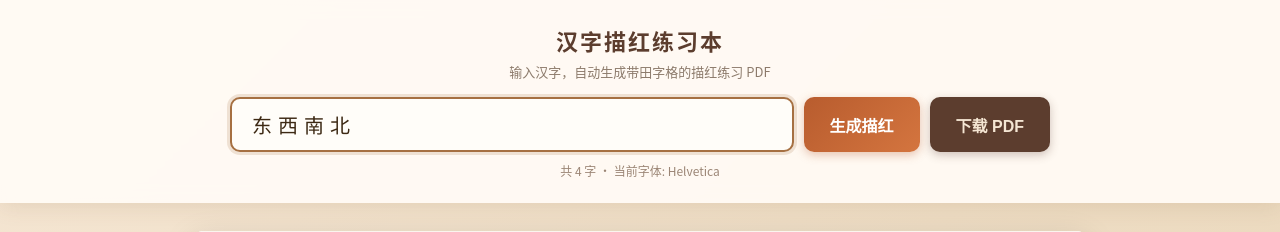
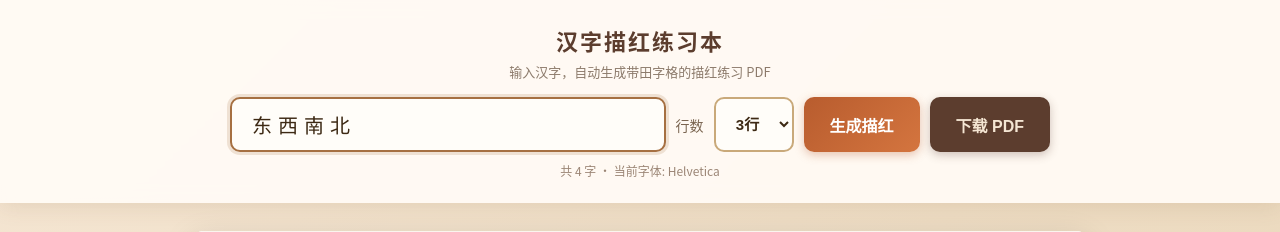
Before and after one commit to lynnhome/chinese-pdf-viewer, a Flask app: page / in a window 1280 px wide. Shown: the top 232 px of the page. Run offline with Flask 3, Linux system fonts and the light colour scheme.

Commit message:
feat: 用户可选择每个字的行数 (1~12)

```diff
--- a/app.py
+++ b/app.py
@@ -676,7 +676,7 @@ MARGIN_BOT  = 12 * mm
 BLOCK_GAP   = 4 * mm    # 字间间距
 CELL        = 18 * mm   # 单格边长
 CELLS_ROW   = 10        # 每行格数（2描红+2自写+2描红+2自写+1描红+1自写）
-CELLS_COL   = 3         # 行数
+CELLS_COL   = 3         # 默认行数（会被 rows 参数覆盖）
 GRID_W      = CELLS_ROW * CELL   # 180 mm
 BLOCK_W     = GRID_W             # 180 mm（无左栏）
 BLOCK_H     = CELLS_COL * CELL   # 54 mm
@@ -711,18 +711,19 @@ def draw_tianzi(c, x, y, size, char=None, char_color=None, show_mizi=True):
         c.drawCentredString(x + size / 2, cy, char)
 
 
-def draw_char_block(c, x, y, char, stroke_count, stroke_names):
+def draw_char_block(c, x, y, char, stroke_count, stroke_names, cells_col: int = 3):
     """
     在 (x, y) 处画一个完整的描红区块。
-    左栏: 笔画数(大) + 笔顺名(小)
-    右侧: 3 行 × (3 描红 + 3 自写)
+    右侧: cells_col 行 × 10 格 (2描红+2自写+2描红+2自写+1描红+1自写)
     """
+    block_h = cells_col * CELL
+
     # 区块背景
     c.setFillColor(HexColor("#FFFBF5"))
-    c.roundRect(x, y, BLOCK_W, BLOCK_H, 3 * mm, fill=1, stroke=0)
+    c.roundRect(x, y, BLOCK_W, block_h, 3 * mm, fill=1, stroke=0)
     c.setStrokeColor(COLOR_BORDER)
     c.setLineWidth(0.4)
-    c.roundRect(x, y, BLOCK_W, BLOCK_H, 3 * mm, fill=0, stroke=1)
+    c.roundRect(x, y, BLOCK_W, block_h, 3 * mm, fill=0, stroke=1)
 
     # ---- 右侧网格 ----
     # 10 格一组: 2描红 + 2自写 + 2描红 + 2自写 + 1描红 + 1自写
@@ -730,21 +731,25 @@ def draw_char_block(c, x, y, char, stroke_count, stroke_names):
     TRACE_COLS = {0, 1, 4, 5, 8}
     gx = x
     gy = y
-    for row in range(CELLS_COL):
+    for row in range(cells_col):
         for col in range(CELLS_ROW):
             cx = gx + col * CELL
-            cy = gy + (CELLS_COL - 1 - row) * CELL
+            cy = gy + (cells_col - 1 - row) * CELL
             if col in TRACE_COLS:
                 draw_tianzi(c, cx, cy, CELL, char, COLOR_CHAR, show_mizi=True)
             else:
                 draw_tianzi(c, cx, cy, CELL, None, None, show_mizi=True)
 
 
-def generate_pdf(text: str) -> io.BytesIO:
-    """生成描红练习 PDF。"""
+def generate_pdf(text: str, rows: int = 3) -> io.BytesIO:
+    """生成描红练习 PDF。rows: 每个字的行数 (1~12)。"""
     chars = [ch for ch in text.strip() if ch.strip()]
     if not chars:
         chars = [" "]
+
+    # 根据行数动态计算区块高度
+    cells_col = max(1, min(12, rows))
+    block_h = cells_col * CELL
 
     buf = io.BytesIO()
     c = canvas.Canvas(buf, pagesize=A4)
@@ -757,7 +762,7 @@ def generate_pdf(text: str) -> io.BytesIO:
     # 每行放几个字
     per_row = max(1, int((usable_w + BLOCK_GAP) / (BLOCK_W + BLOCK_GAP)))
     # 每列放几个字
-    per_col = max(1, int((usable_h + BLOCK_GAP) / (BLOCK_H + BLOCK_GAP)))
+    per_col = max(1, int((usable_h + BLOCK_GAP) / (block_h + BLOCK_GAP)))
     per_page = per_row * per_col
 
     idx = 0
@@ -777,9 +782,9 @@ def generate_pdf(text: str) -> io.BytesIO:
             row = i // per_row
             col = i % per_row
             bx = MARGIN_X + col * (BLOCK_W + BLOCK_GAP)
-            by = page_h - MARGIN_TOP - 8 * mm - (row + 1) * (BLOCK_H + BLOCK_GAP)
+            by = page_h - MARGIN_TOP - 8 * mm - (row + 1) * (block_h + BLOCK_GAP)
             ch = chars[idx]
-            draw_char_block(c, bx, by, ch, get_stroke_count(ch), get_progressive_forms(ch))
+            draw_char_block(c, bx, by, ch, get_stroke_count(ch), get_progressive_forms(ch), cells_col=cells_col)
             idx += 1
 
         c.showPage()
@@ -840,7 +845,8 @@ def serve_pdf():
     text = request.args.get("text", "").strip()
     if not text:
         abort(400, "缺少 text 参数")
-    buf = generate_pdf(text)
+    rows = _parse_rows(request.args.get("rows", "3"))
+    buf = generate_pdf(text, rows=rows)
     return send_file(buf, mimetype="application/pdf",
                      download_name="hongzi.pdf", as_attachment=False)
 
@@ -850,9 +856,19 @@ def download_pdf():
     text = request.args.get("text", "").strip()
     if not text:
         abort(400, "缺少 text 参数")
-    buf = generate_pdf(text)
+    rows = _parse_rows(request.args.get("rows", "3"))
+    buf = generate_pdf(text, rows=rows)
     return send_file(buf, mimetype="application/pdf",
                      download_name="汉字描红练习.pdf", as_attachment=True)
+
+
+def _parse_rows(value: str) -> int:
+    """解析行数参数，限制在 1~12。"""
+    try:
+        n = int(value)
+    except (TypeError, ValueError):
+        return 3
+    return max(1, min(12, n))
 
 
 # ---------------------------------------------------------------------------
--- a/templates/index.html
+++ b/templates/index.html
@@ -80,6 +80,30 @@
             border-radius: 10px;
             cursor: pointer;
             transition: transform .12s, box-shadow .2s, background .2s;
+            white-space: nowrap;
+        }
+
+        .rows-select {
+            padding: 14px 12px;
+            font-size: 15px;
+            font-weight: 600;
+            border: 2px solid #c9a97a;
+            border-radius: 10px;
+            background: #fffdf9;
+            color: #3d2914;
+            cursor: pointer;
+            outline: none;
+            min-width: 80px;
+            text-align: center;
+        }
+        .rows-select:focus {
+            border-color: #a67042;
+            box-shadow: 0 0 0 3px rgba(166, 112, 66, 0.18);
+        }
+        .rows-label {
+            font-size: 14px;
+            color: #7a6450;
+            align-self: center;
             white-space: nowrap;
         }
         .btn:active { transform: scale(0.97); }
@@ -174,6 +198,21 @@
                     autocomplete="off"
                     autofocus
                 >
+                <span class="rows-label">行数</span>
+                <select class="rows-select" id="rows-select" title="每个字的行数">
+                    <option value="1">1行</option>
+                    <option value="2">2行</option>
+                    <option value="3" selected>3行</option>
+                    <option value="4">4行</option>
+                    <option value="5">5行</option>
+                    <option value="6">6行</option>
+                    <option value="7">7行</option>
+                    <option value="8">8行</option>
+                    <option value="9">9行</option>
+                    <option value="10">10行</option>
+                    <option value="11">11行</option>
+                    <option value="12">12行</option>
+                </select>
                 <button class="btn btn-generate" id="btn-generate">生成描红</button>
                 <button class="btn btn-download" id="btn-download">下载 PDF</button>
             </div>
@@ -201,6 +240,7 @@
         const btnDl      = document.getElementById('btn-download');
         const charCount  = document.getElementById('char-count');
         const pdfStatus  = document.getElementById('pdf-status');
+        const rowsSelect = document.getElementById('rows-select');
 
         function countChars(text) {
             return [...text.replace(/\s/g, '')].length;
@@ -216,7 +256,8 @@
                 pdfStatus.textContent = '⚠️ 请先输入汉字';
                 return;
             }
-            const url = '/pdf?text=' + encodeURIComponent(text);
+            const rows = rowsSelect.value;
+            const url = '/pdf?text=' + encodeURIComponent(text) + '&rows=' + rows;
             pdfStatus.textContent = '正在生成 …';
             viewer.src = url;
             viewer.onload = () => { pdfStatus.textContent = '✅ 生成完毕'; };
@@ -230,11 +271,16 @@
         });
 
         input.addEventListener('input', refreshCount);
+        // 改变行数时自动重新生成（如果有内容）
+        rowsSelect.addEventListener('change', () => {
+            if (input.value.trim()) generate();
+        });
 
         btnDl.addEventListener('click', () => {
             const text = input.value.trim();
             if (!text) { alert('请先输入汉字'); return; }
-            window.location.href = '/pdf/download?text=' + encodeURIComponent(text);
+            const rows = rowsSelect.value;
+            window.location.href = '/pdf/download?text=' + encodeURIComponent(text) + '&rows=' + rows;
         });
 
         // 初始化
```
